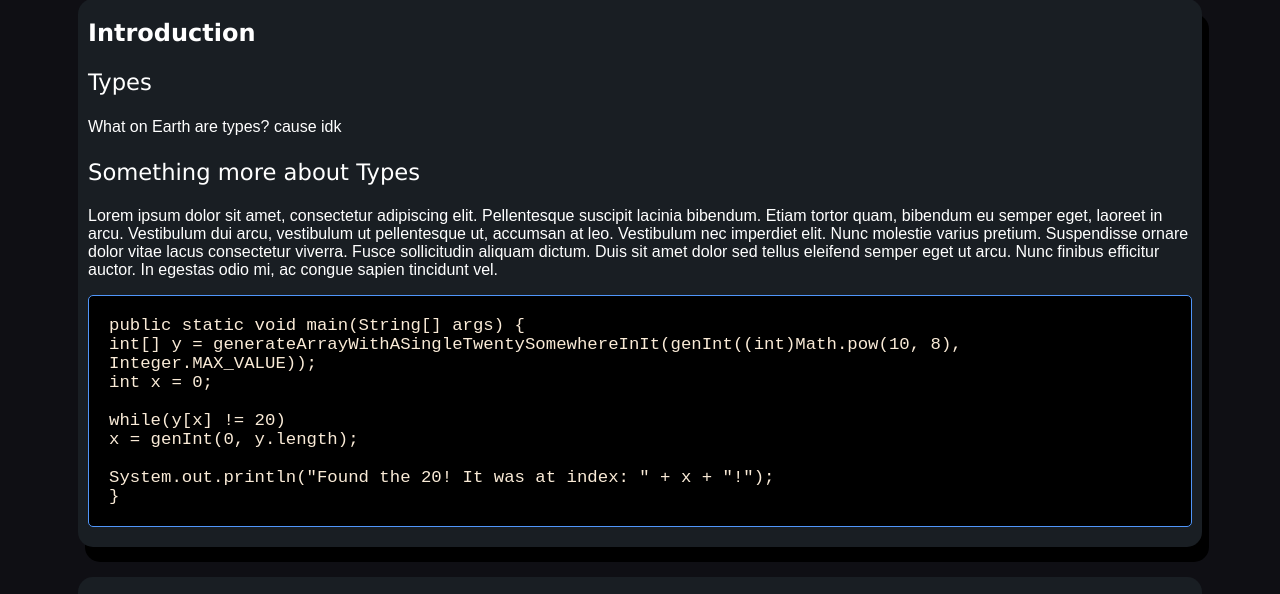
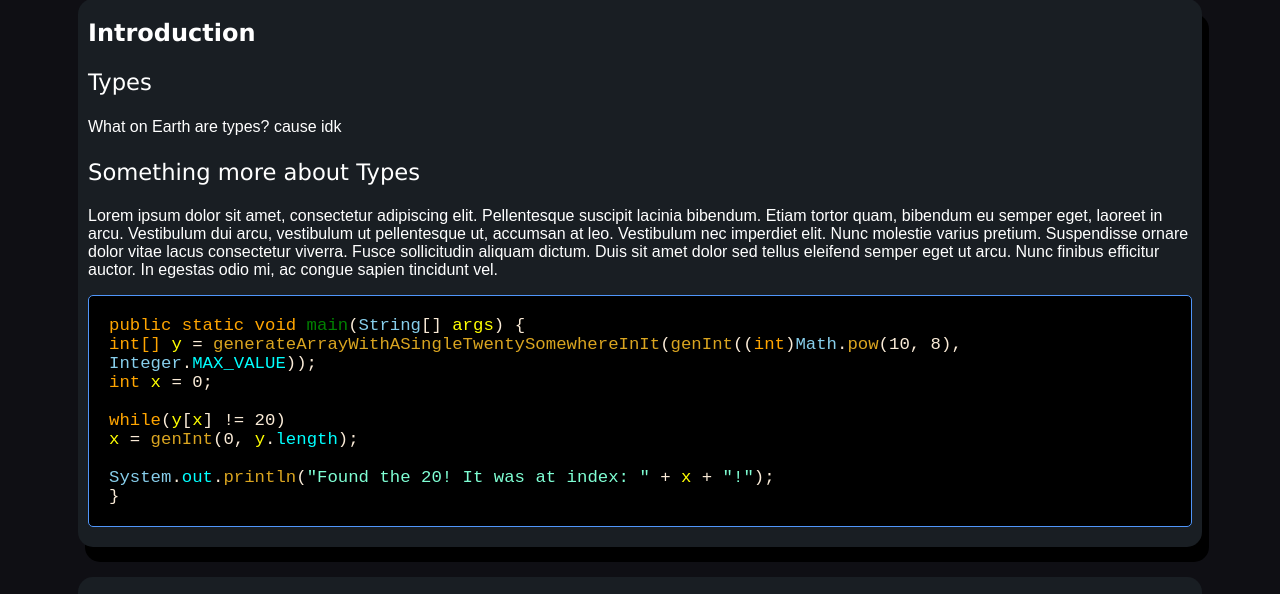
Before and after one commit to cs401-fall2022/lesson14-MesaGreear, a plain HTML site: page index.html in a window 1280 px wide. Shown: the part 154-748 px from the top of the page. Drawn offline with Linux system fonts and the light colour scheme.

Commit message:
Nightmarish code coloring rules added

```diff
--- a/index.html
+++ b/index.html
@@ -46,17 +46,19 @@
           odio mi, ac congue sapien tincidunt vel.</p>
 
           <!-- TODO: Figure out how to 'decorate' code blocks -->
-          <div class="code">
-            public static void main(String[] args) { <br>
-              int[] y = generateArrayWithASingleTwentySomewhereInIt(genInt((int)Math.pow(10, 8), Integer.MAX_VALUE));<br>
-              int x = 0;<br>
+          <code class="code">
+            <div>
+              <span class="gen">public static void</span> <span class="name">main</span>(<span class="obj">String</span>[] <span class="var">args</span>) { <br>
+              <span class="gen">int[]</span> <span class="var">y</span> = <span class="mtd">generateArrayWithASingleTwentySomewhereInIt</span>(<span class="mtd">genInt</span>((<span class="gen">int</span>)<span class="obj">Math</span>.<span class="mtd">pow</span>(10, 8), <span class="obj">Integer</span>.<span class="con">MAX_VALUE</span>));<br>
+              <span class="gen">int</span> <span class="var">x</span> = 0;<br>
               <br>
-              while(y[x] != 20)<br>
-                x = genInt(0, y.length);<br>
+              <span class="gen">while</span>(<span class="var">y</span>[<span class="var">x</span>] != 20)<br>
+              <span class="var">x</span> = <span class="mtd">genInt</span>(0, <span class="var">y</span>.<span class="con">length</span>);<br>
               <br>
-              System.out.println("Found the 20! It was at index: " + x + "!");<br>
+              <span class="obj">System</span>.<span class="con">out</span>.<span class="mtd">println</span>(<span class="str">"Found the 20! It was at index: "</span> + <span class="var">x</span> + <span class="str">"!"</span>);<br>
               }
-          </div>
+            </div>
+          </code>
       </div>
     </div>
 
--- a/style.css
+++ b/style.css
@@ -77,3 +77,11 @@ img {
     color: antiquewhite;
     font: 13pt "Courier New";
 }
+
+.name {color: green}
+.gen {color: orange}
+.obj {color: skyblue}
+.var {color: yellow}
+.mtd {color: goldenrod}
+.con {color: aqua}
+.str {color:aquamarine}
```
